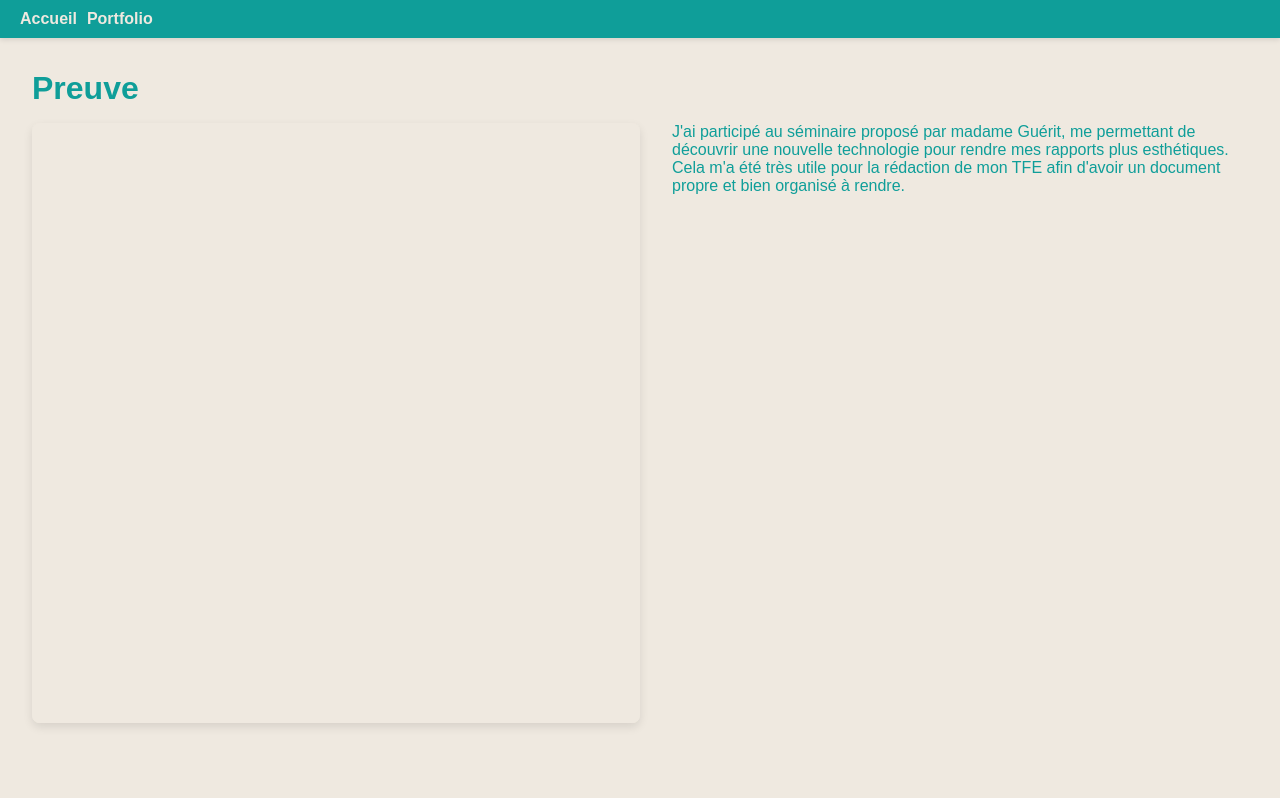
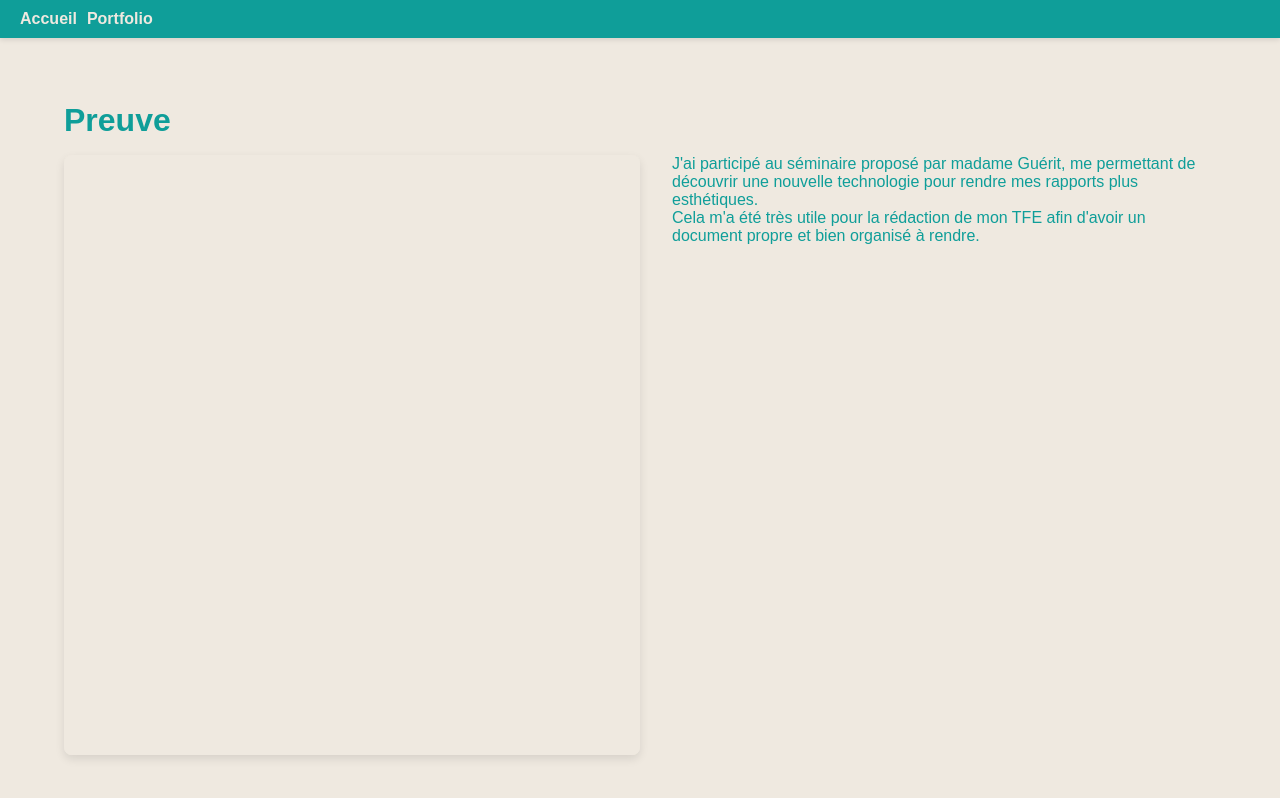
Before and after one commit to Dimtiri19/Portfolio, a React (Vite) app: page /preuve_04 in a window 1280 px wide. Shown: the top 798 px of the page. Built offline with nearby package versions, Linux system fonts and the light colour scheme; a web font is replaced by a local one.

Commit message:
Update preuve_04.jsx

```diff
--- a/src/pages/preuve_04.jsx
+++ b/src/pages/preuve_04.jsx
@@ -1,8 +1,16 @@
 import React from 'react';
 import preuvePDF from '../assets/LateX.pdf';
+import { motion } from 'framer-motion';
 
 function Preuve04() {
   return (
+    <motion.div
+      style={{ padding: '2rem', position: 'relative', minHeight: '100vh' }}
+      initial={{ opacity: 0, y: 30 }}
+      animate={{ opacity: 1, y: 0 }}
+      exit={{ opacity: 0, y: -30 }}
+      transition={{ duration: 0.5, ease: 'easeOut' }}
+    >
     <div style={{ padding: '2rem' }}>
       <h1>Preuve</h1>
 
@@ -28,6 +36,7 @@ function Preuve04() {
         </div>
       </div>
     </div>
+  </motion.div>
   );
 }
 
```
